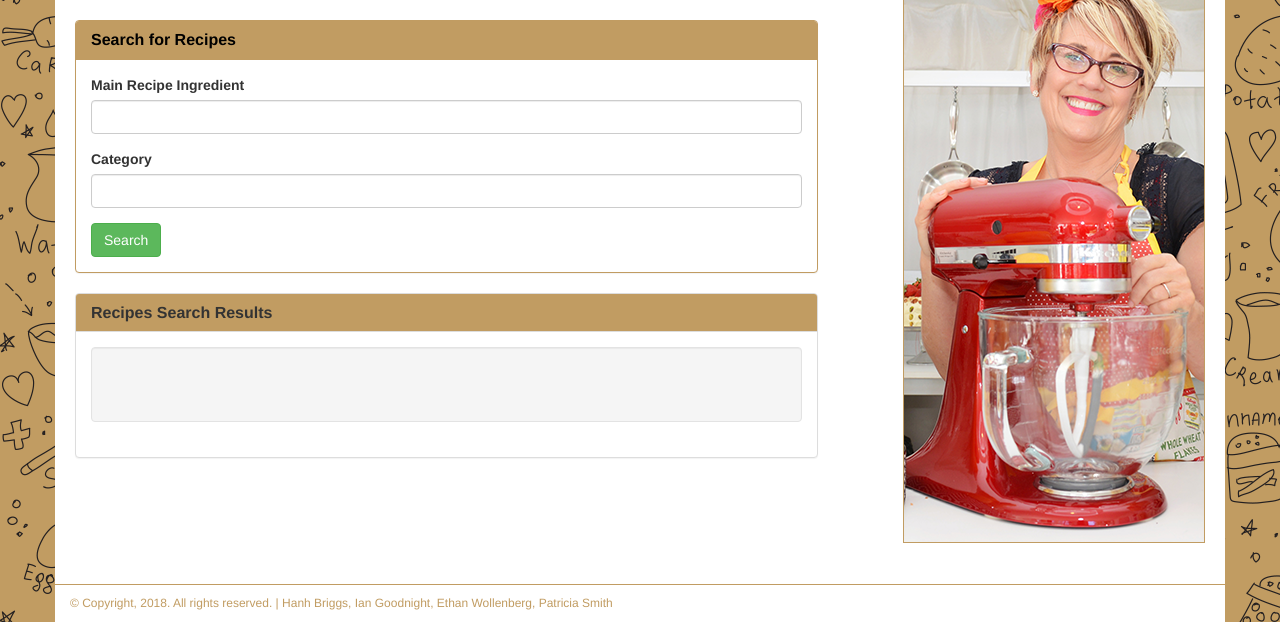
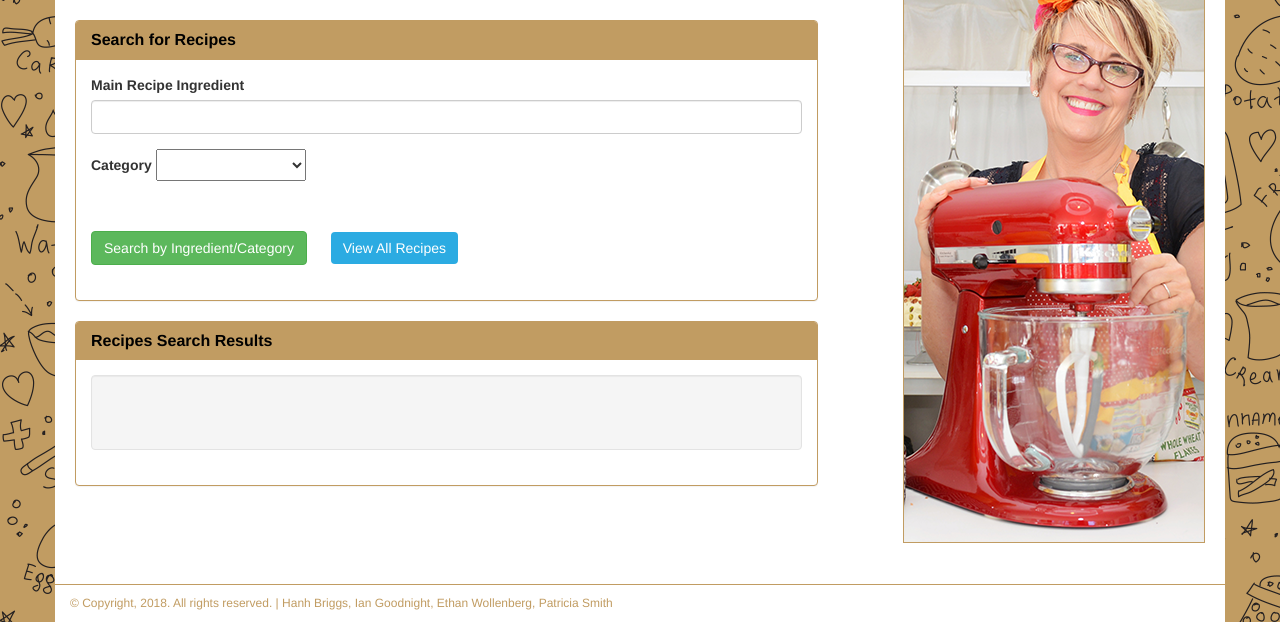
Before and after one commit to mizhanh/Recipes, a website: page public/index.html in a window 1280 px wide. Shown: the part 697-1319 px from the top of the page. Drawn offline with nearby package versions, Linux system fonts and the light colour scheme.

Commit message:
added category dropdown and search all button to index

```diff
--- a/public/index.html
+++ b/public/index.html
@@ -147,26 +147,31 @@
                   <input type="text" class="form-control" id="recipe-ingredients">
                 </div>
 
-                <div class="form-group">
+                <div class="form-group" style="margin-bottom:50px;">
                   <label for="steps">Category</label>
-                  <input type="text" class="form-control" id="recipe-category">
-                </div>
+            <select style="height:32px;width:150px;" id="recipe-category" name="recipe-category" >
+              <option></option>
+              <option>Breakfast</option>
+              <option>Lunch</option>
+              <option>Dinner</option>
+            </select>
+          </div>
 
-                <button type="submit" class="btn btn-success" id="search-btn">Search</button>
-               <!--  <button type="submit" class="btn btn-danger" id="add-reset-btn">Reset</button> -->
+                <button type="submit" class="btn btn-success" id="search-btn" style="margin-bottom:20px;">Search by Ingredient/Category</button>
+               <button type="submit" class="btn btn-primary" id="view-all-btn" style="margin-left:20px;margin-bottom:20px;">View All Recipes</button>
               </form>
             </div>
           </div>
-          <div class="panel panel-default">
-            <div class="panel-heading">
-              <h3 class="panel-title"><strong>Recipes Search Results</strong></h3>
+          <div class="panel panel-default" style="border-color:#c19c62;">
+            <div class="panel-heading" style="border-color:#c19c62;">
+              <h3 class="panel-title"><strong style="color:black">Recipes Search Results</strong></h3>
             </div>
             <div class="panel-body">
               <div class="well" id="stats">
-                <h2 id="title"></h2>
+                <h2 id="title" style="font-family:'Helvetica Neue', Helvetica, Arial, sans-serif;font-weight:bold;font-size:16px;text-align: left;margin-bottom:10px;"></h2>
                 <div>
-                   <span id="recipe-ingredients"></span></h3>
-                   <span id="recipe-category"></span></h3>
+                   <p style="font-family:'Helvetica Neue', Helvetica, Arial, sans-serif;font-size:14px;text-align: left;margin-bottom:5px;"><span id="recipe-ingredients"></span></p>
+                   <p style="font-family:'Helvetica Neue', Helvetica, Arial, sans-serif;font-size:14px;text-align: left;margin-bottom:5px;"><span id="recipe-ingredients"><span id="recipe-category"></span></p>
                 </div>
               </div>
             </div>
```
Also changed, not shown: public/submit-recipe.html (+2 -2 lines).
